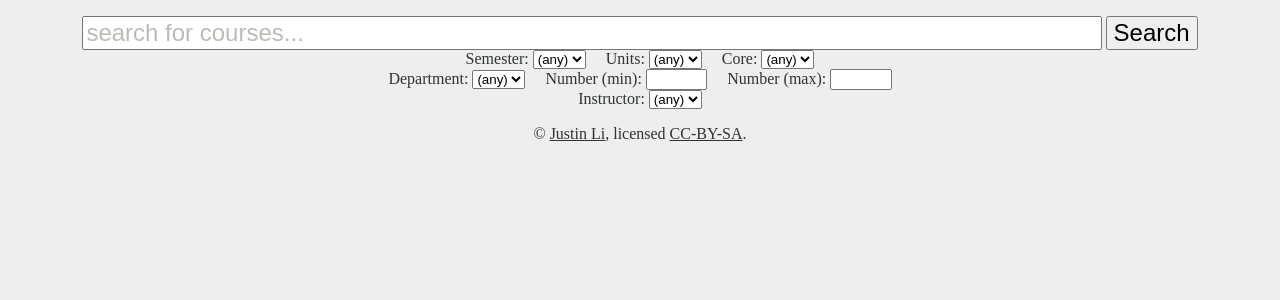
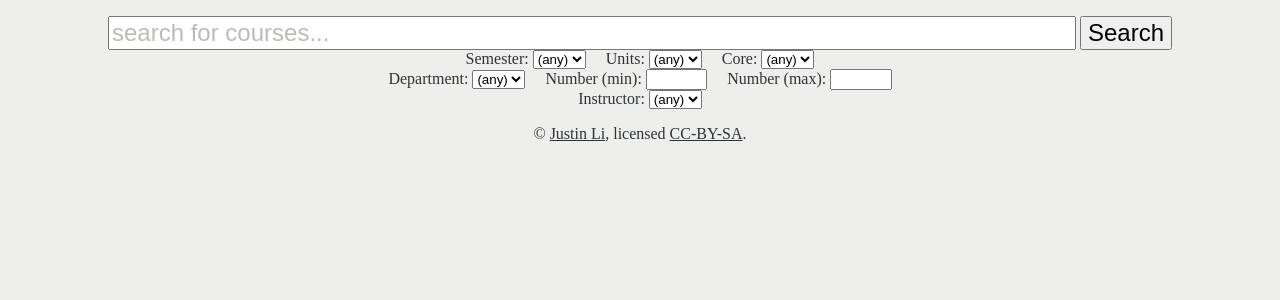
Before and after one commit to justinnhli/subitize, a Flask app: template templates/base.html in a window 1280 px wide. Shown: the part 82-382 px from the top of the page. Run offline with Flask 2, Linux system fonts and the light colour scheme; the template is opened without the code that fills it, so the values that code supplies are empty.

Commit message:
limit searchbar length

```diff
--- a/templates/base.html
+++ b/templates/base.html
@@ -19,7 +19,7 @@
         body > div {margin-top:1em; text-align:center;}
         #tagline {font-style:italic; margin-top:-1em;}
         #basic .basic {font-size:x-large;}
-        #searchbar {margin:auto; width:80%;}
+        #searchbar {margin:auto; width:80%; max-width:40em;}
         .number {width:4em;}
         #results-table {width:100%;}
         #results-table td {text-align:left;}
```
